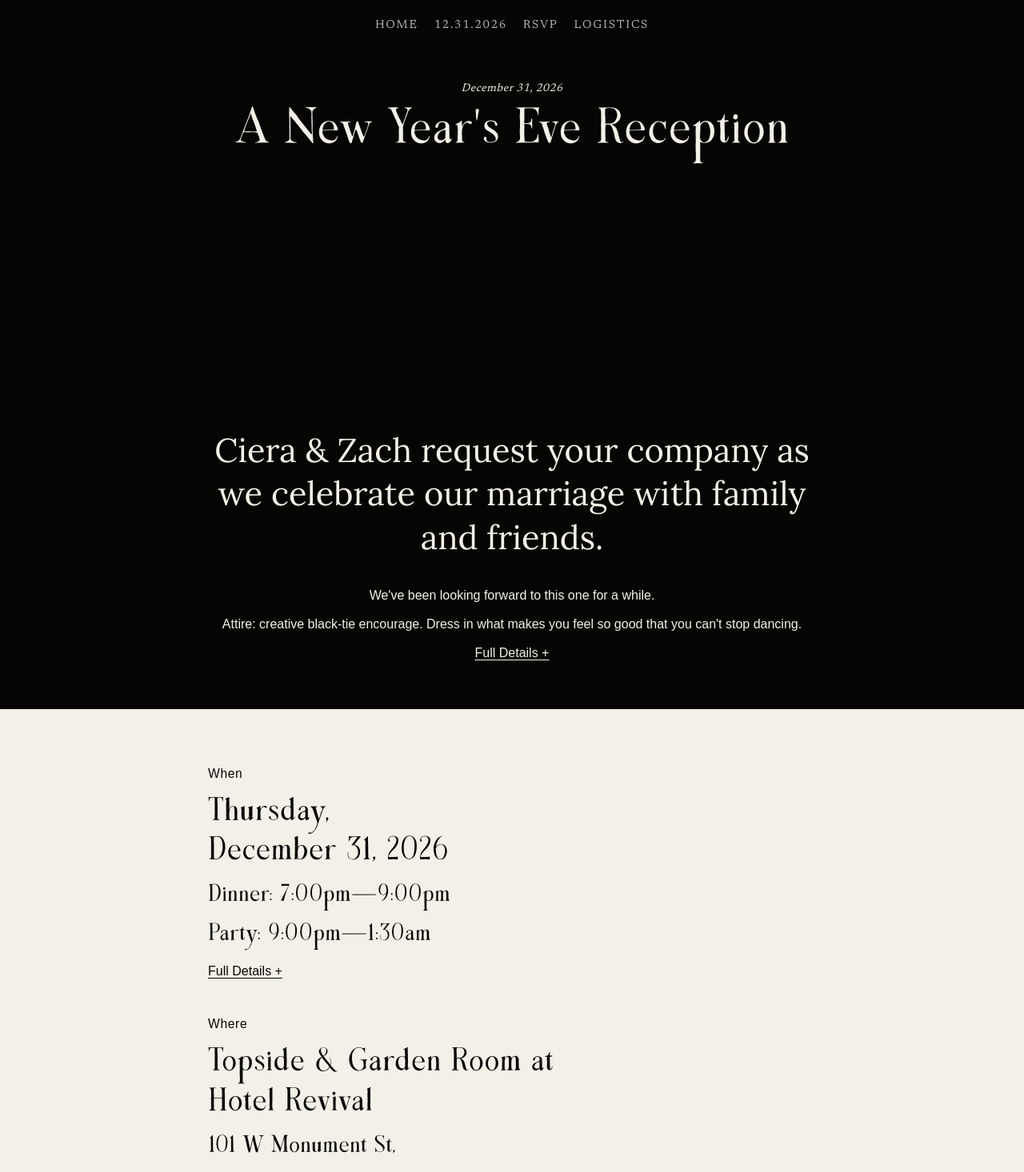
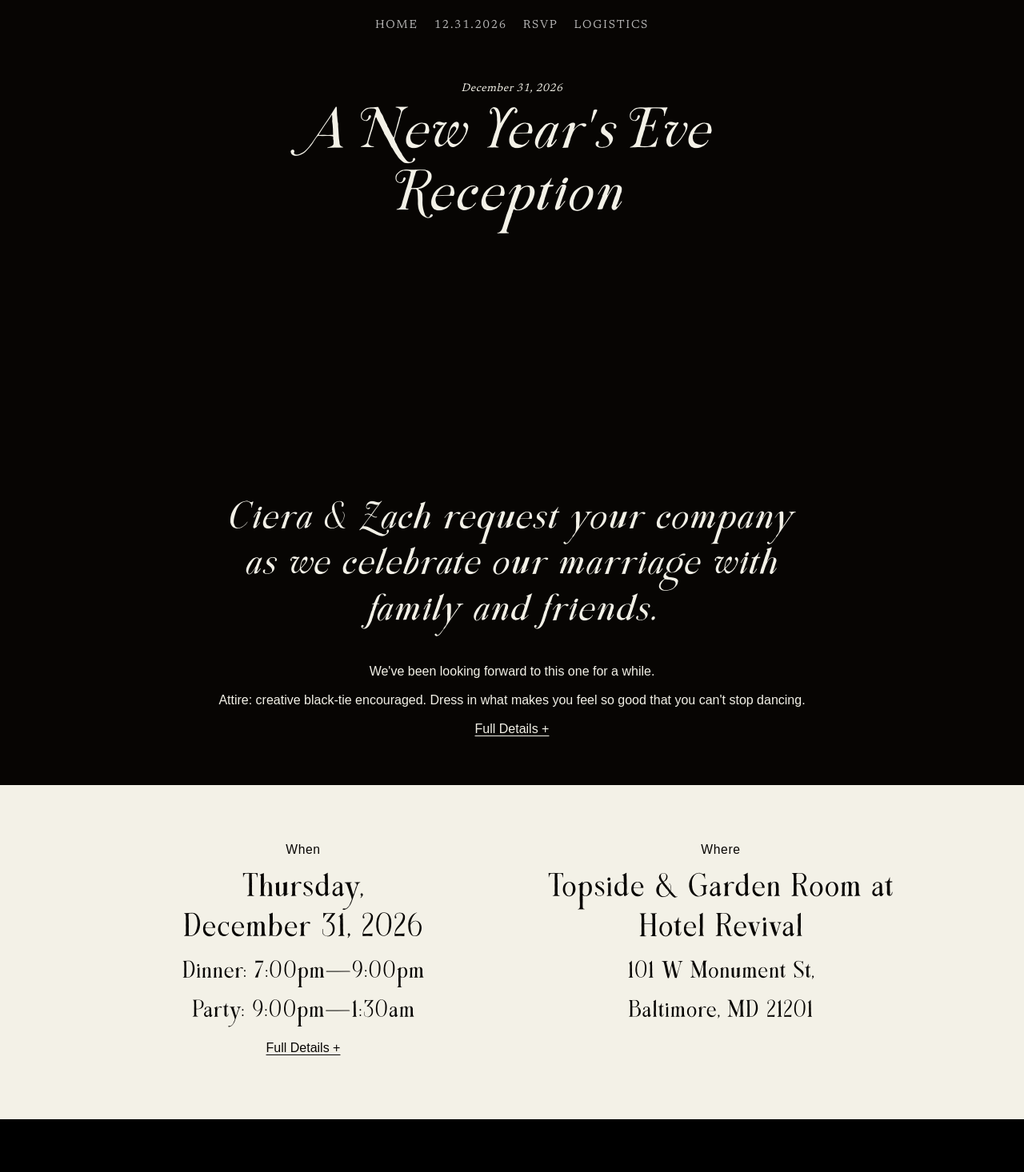
Before and after one commit to ava-firstaccess/wedding-website, a Next.js app: page /travel in a window 1280 px wide. Shown: the top 1466 px of the page at 80% size. After the commit the page ends 1400 px from the top, so only its background shows below. Built offline with nearby package versions, Linux system fonts and the light colour scheme.

Commit message:
Refine travel typography and two-column layout

```diff
--- a/app/travel/page.js
+++ b/app/travel/page.js
@@ -21,14 +21,15 @@ export default function Travel() {
 
             <div className={styles.bodyBlock}>
               <p>We&apos;ve been looking forward to this one for a while.</p>
-              <p>Attire: creative black-tie encourage. Dress in what makes you feel so good that you can&apos;t stop dancing.</p>
+              <p>Attire: creative black-tie encouraged. Dress in what makes you feel so good that you can&apos;t stop dancing.</p>
               <p><a href="https://web.telegram.org/when-where" className={styles.link}>Full Details +</a></p>
             </div>
           </div>
         </section>
 
         <section className={styles.detailsSection}>
-          <div className={styles.detailsContent}>
+          <div className={styles.detailsGrid}>
+            <div className={styles.detailsColumn}>
               <p className={styles.eyebrow}>When</p>
 
               <div className={styles.detailBlock}>
@@ -37,9 +38,9 @@ export default function Travel() {
                 <p className={styles.detailCopy}>Party: 9:00pm—1:30am</p>
                 <p className={styles.detailLinkWrap}><a href="https://web.telegram.org/when-where" className={styles.detailLink}>Full Details +</a></p>
               </div>
+            </div>
 
-            <div className={styles.sectionGap} />
-
+            <div className={styles.detailsColumn}>
               <p className={styles.eyebrow}>Where</p>
 
               <div className={styles.detailBlock}>
@@ -48,6 +49,7 @@ export default function Travel() {
                 <p className={styles.detailCopy}>Baltimore, MD 21201</p>
               </div>
             </div>
+          </div>
         </section>
       </main>
     </>
--- a/app/travel/page.module.css
+++ b/app/travel/page.module.css
@@ -1,6 +1,12 @@
 @font-face {
   font-family: 'Almondy';
   src: url('/almondy-regular-webfont.woff') format('woff');
+  font-display: swap;
+}
+
+@font-face {
+  font-family: 'AlmondyItalic';
+  src: url('/almondy-italic-webfont.woff') format('woff');
   font-display: swap;
 }
 
@@ -41,11 +47,11 @@
   margin: 0.75rem 0 0;
   text-align: center;
   color: #F3F1E7;
-  font-family: 'Almondy', var(--font-lora), serif;
-  font-style: normal;
+  font-family: 'AlmondyItalic', 'Almondy', var(--font-lora), serif;
+  font-style: italic;
   font-weight: 400;
-  font-size: clamp(2.5rem, 6vw, 4rem);
-  line-height: 1.1;
+  font-size: clamp(2.9rem, 7vw, 4.5rem);
+  line-height: 1.08;
 }
 
 .spacer {
@@ -57,10 +63,11 @@
   margin: 0;
   text-align: center;
   color: #F3F1E7;
-  font-family: var(--font-lora);
+  font-family: 'AlmondyItalic', 'Almondy', var(--font-lora), serif;
+  font-style: italic;
   font-weight: 400;
-  font-size: clamp(1.6rem, 4vw, 2.6rem);
-  line-height: 1.3;
+  font-size: clamp(2rem, 4.8vw, 3rem);
+  line-height: 1.2;
 }
 
 .bodyBlock {
@@ -79,6 +86,20 @@
   color: #F3F1E7;
   text-decoration: underline;
   text-underline-offset: 0.18em;
+}
+
+.detailsGrid {
+  width: 100%;
+  max-width: 980px;
+  margin: 0 auto;
+  display: grid;
+  grid-template-columns: repeat(2, minmax(0, 1fr));
+  gap: 4rem;
+  align-items: start;
+}
+
+.detailsColumn {
+  text-align: center;
 }
 
 .eyebrow {
@@ -137,7 +158,8 @@
     min-height: 220px;
   }
 
-  .sectionGap {
-    height: 2.25rem;
+  .detailsGrid {
+    grid-template-columns: 1fr;
+    gap: 3rem;
   }
 }
```
Also changed, not shown: public/almondy-italic-webfont.woff (added). Lines whose indentation alone changed are shown as unchanged.
